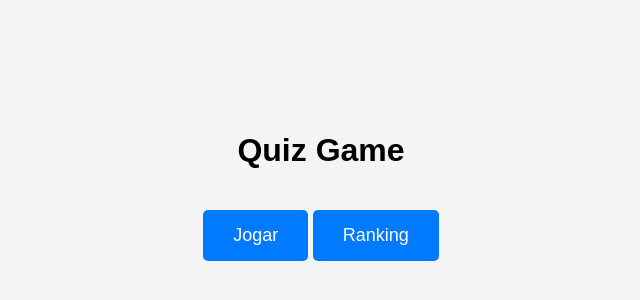
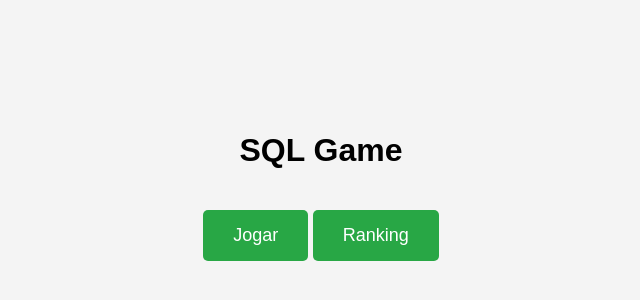
Before and after one commit to jv-gb/quiz_mysql_web, a website: page view/index.html in a window 1280 px wide. Shown: the part 204-504 px from the top of the page, without its empty margins (319-959 px from the left). Drawn offline with Linux system fonts and the light colour scheme.

```diff
--- a/style/style.css
+++ b/style/style.css
@@ -67,3 +67,13 @@
     color: #fff;
     border-radius: 5px;
 }
+/* Adicione isto ao final do seu arquivo CSS */
+
+a.btn {
+    background-color: #28a745;
+    text-decoration: none;
+}
+
+a.btn:hover {
+    background-color: #218838;
+}
--- a/view/index.html
+++ b/view/index.html
@@ -8,7 +8,7 @@
 </head>
 <body>
     <div class="container">
-        <h1>Quiz Game</h1>
+        <h1>SQL Game</h1>
         <a href="./inserirJogador.html" class="btn">Jogar</a>
         <a href="ranking.html" class="btn">Ranking</a>
     </div>
```
Also changed, not shown: view/script.js (+6 -2 lines).
